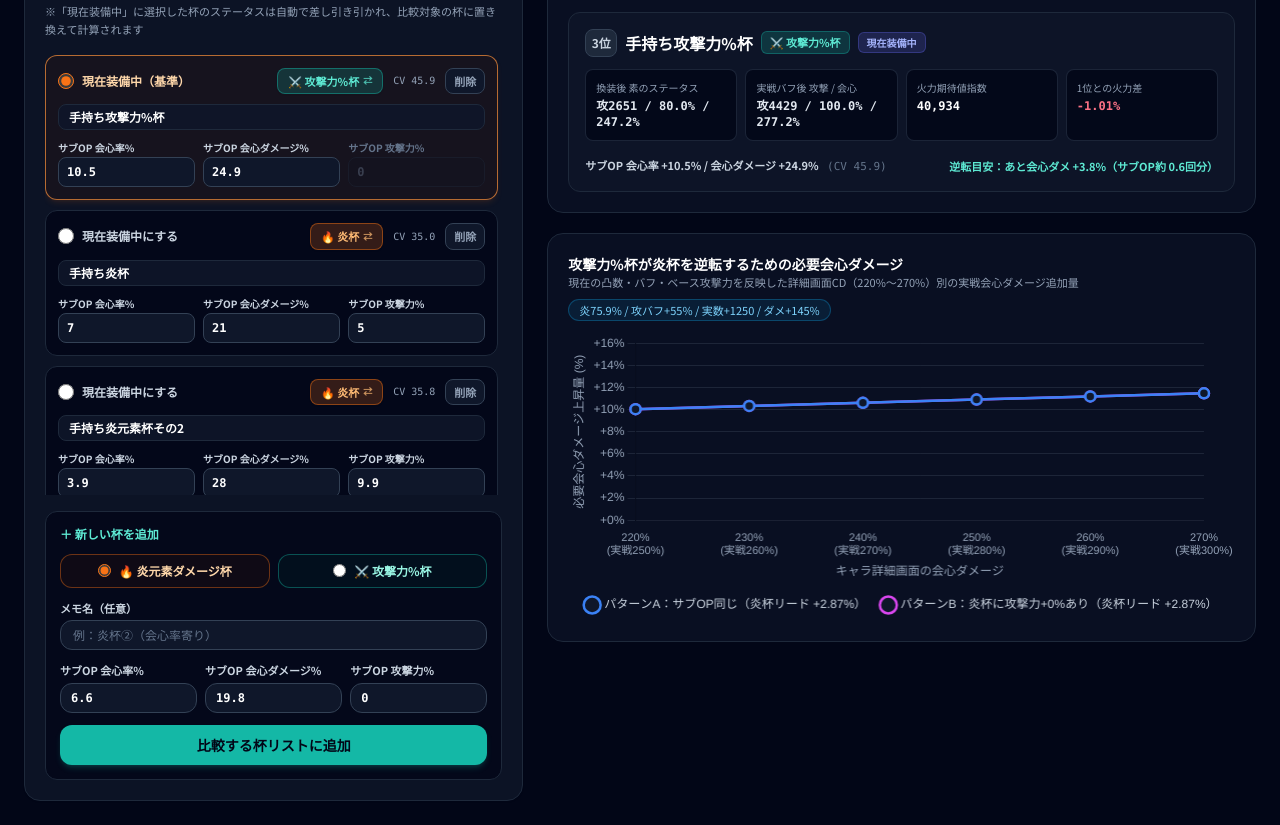
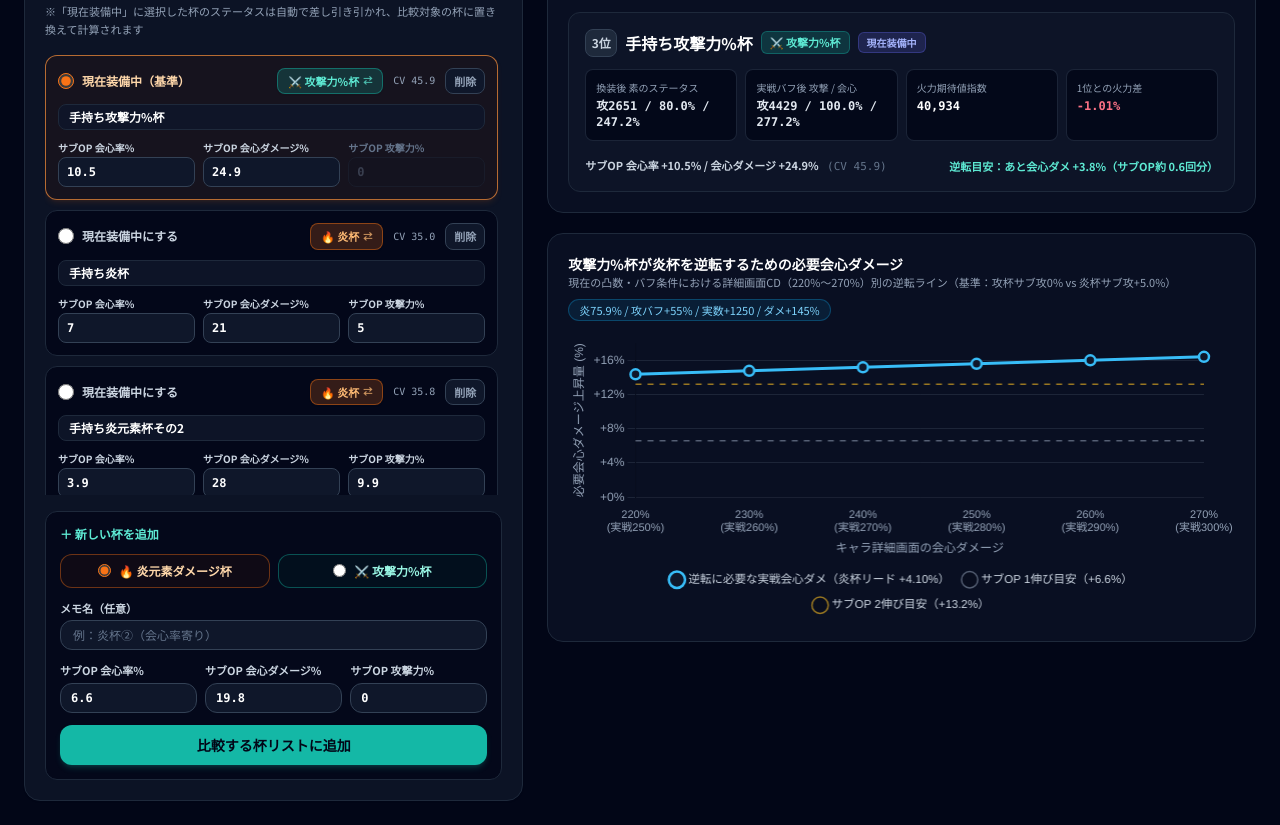
Before and after one commit to disuke1122/my-website, a plain HTML site: page index.html in a window 1280 px wide. Shown: the part 753-1578 px from the top of the page. Drawn offline with nearby package versions, Linux system fonts and the light colour scheme.

Commit message:
Update index.html

```diff
--- a/index.html
+++ b/index.html
@@ -942,7 +942,7 @@
         </div>
         <div id="buildListContainer" class="space-y-3"></div>
       </div>
-    <!-- 逆転目安シミュレーション グラフ -->
+   <!-- 逆転目安シミュレーション グラフ -->
         <div class="rounded-2xl border border-slate-800 bg-slate-900/60 p-4 sm:p-5 space-y-3">
           <div class="flex items-center justify-between flex-wrap gap-2">
             <div>
@@ -950,7 +950,7 @@
                 攻撃力%杯が炎杯を逆転するための必要会心ダメージ
               </h2>
               <p class="text-[11px] text-slate-400">
-                現在の凸数・バフ・ベース攻撃力を反映した詳細画面CD（220%〜270%）別の実戦会心ダメージ追加量
+                現在の凸数・バフ条件における詳細画面CD（220%〜270%）別の逆転ライン（基準：攻杯サブ攻0% vs 炎杯サブ攻+5.0%）
               </p>
             </div>
             <span id="chartEnvBadge" class="text-[11px] text-sky-300 bg-sky-500/10 border border-sky-500/30 px-2.5 py-0.5 rounded-full">
@@ -972,10 +972,9 @@
 (function () {
   let breakEvenChartInstance = null;
 
-  // 凸数ごとの炎元素ダメージ割合（画面表示と整合）
+  // 選択中の凸ボタンから炎ダメージ割合を取得
   function getPyroRatioByConstellation() {
     const bodyText = document.body.innerText || '';
-    // 選択中の凸ボタン（背景色や枠線、aria-pressed等）を優先判定
     const buttons = Array.from(document.querySelectorAll('button'));
     for (const btn of buttons) {
       const txt = btn.innerText || '';
@@ -998,7 +997,6 @@
     return 0.759;
   }
 
-  // 現在のバフ・ステータス・サブOP攻撃力%を取得してグラフを更新
   function syncGobletBreakEvenChart() {
     const canvas = document.getElementById('gobletBreakEvenChart');
     if (!canvas || typeof Chart === 'undefined') return;
@@ -1009,7 +1007,7 @@
     const baseDmgBonus = typeof FIXED_DMG_BONUS !== 'undefined' ? FIXED_DMG_BONUS : 1.45;
     const cdBonus = typeof IN_COMBAT_CD_BONUS !== 'undefined' ? IN_COMBAT_CD_BONUS : 30.0;
 
-    // チェックボックスから追加バフを集計（プルーネ完凸+350、ニコ2凸+300、ニコモチ+26%ダメバフ等）
+    // 選択中のパーティーバフのみ集計
     let extraAtkPct = 0;
     let extraFlatAtk = 0;
     let extraDmgBonus = 0;
@@ -1027,30 +1025,8 @@
       if (dmgMatch) extraDmgBonus += parseFloat(dmgMatch[1]) / 100;
     });
 
-    // 入力欄から現在の攻撃力（全体）を取得（なければ標準値）
-    const numberInputs = Array.from(document.querySelectorAll('input[type="number"]'));
-    let totalAtkInput = 2651;
-    for (const inp of numberInputs) {
-      const val = parseFloat(inp.value);
-      if (!isNaN(val) && val >= 1000) {
-        totalAtkInput = val;
-        break;
-      }
-    }
-
-    // 炎杯に入力されているサブOP攻撃力%を取得（なければ 5% を基準）
-    let subAtkPct = 0.05;
-    const atkSubInputs = numberInputs.filter((inp) => {
-      const v = parseFloat(inp.value);
-      return !isNaN(v) && v >= 0 && v <= 50;
-    });
-    if (atkSubInputs.length >= 3) {
-      const cand = parseFloat(atkSubInputs[2].value);
-      if (!isNaN(cand) && cand >= 0) subAtkPct = cand / 100;
-    }
-
-    // 杯なし素の攻撃力（現在装備中の攻撃力%杯 46.6% 分を差し引いた目安）
-    const noGobletAtk = Math.max(1000, totalAtkInput - baseAtk * 0.466);
+    // 環境モノサシ用の標準杯なし攻撃力（基礎960.844 + 攻撃時計46.6% + 羽311 + 標準サブOP攻撃+50%相当）
+    const standardNoGobletAtk = baseAtk * (1 + 0.466 + 0.50) + 311;
 
     const totalAtkPct = baseAtkPct + extraAtkPct;
     const totalFlatAtk = baseFlatAtk + extraFlatAtk;
@@ -1058,50 +1034,50 @@
     const pyroRatio = getPyroRatioByConstellation();
     const anemoRatio = 1 - pyroRatio;
 
-    // 攻撃力枠の伸び率（攻撃力%杯 ÷ 炎杯）
-    const atkPyro0 = noGobletAtk + baseAtk * totalAtkPct + totalFlatAtk;
-    const atkPyroSub = atkPyro0 + baseAtk * subAtkPct;
-    const atkAtkGoblet = atkPyro0 + baseAtk * 0.466;
+    // 基準比較：攻撃力%杯（サブ攻撃+0%） vs 炎元素ダメージ杯（サブ攻撃+5.0%）
+    const subAtkPct = 0.05;
+    const atkPyroSub = standardNoGobletAtk + baseAtk * totalAtkPct + totalFlatAtk + baseAtk * subAtkPct;
+    const atkAtkGoblet = standardNoGobletAtk + baseAtk * totalAtkPct + totalFlatAtk + baseAtk * 0.466;
 
-    const rAtk0 = atkAtkGoblet / atkPyro0;
     const rAtkSub = atkAtkGoblet / atkPyroSub;
-
-    // ダメバフ枠の伸び率（炎杯 ÷ 攻撃力%杯）
     const rDmg = pyroRatio * ((1 + totalDmgBonus + 0.466) / (1 + totalDmgBonus)) + anemoRatio * 1.0;
 
-    // 炎杯の総合リード率
-    const lead0 = rDmg / rAtk0;
+    // 炎杯の総合リード率（L > 1 なら炎杯優勢）
     const leadSub = rDmg / rAtkSub;
 
     const dispCds = [220, 230, 240, 250, 260, 270];
     const labels = dispCds.map((cd) => [`${cd}%`, `(実戦${cd + cdBonus}%)`]);
 
-    const dataA = dispCds.map((cd) =>
-      Number(((1 + (cd + cdBonus) / 100) * (lead0 - 1) * 100).toFixed(2))
-    );
-    const dataB = dispCds.map((cd) =>
-      Number(((1 + (cd + cdBonus) / 100) * (leadSub - 1) * 100).toFixed(2))
-    );
+    const mainLineData = dispCds.map((cd) => {
+      const raw = (1 + (cd + cdBonus) / 100) * (leadSub - 1) * 100;
+      return Number(Math.max(0, raw).toFixed(2));
+    });
+    const roll1LineData = dispCds.map(() => 6.6);
+    const roll2LineData = dispCds.map(() => 13.2);
 
-    const lead0Pct = ((lead0 - 1) * 100).toFixed(2);
     const leadSubPct = ((leadSub - 1) * 100).toFixed(2);
-    const subPctDisplay = (subAtkPct * 100).toFixed(1).replace(/\.0$/, '');
+    const isAlreadyFavoredByAtk = leadSub <= 1.0;
 
-    const labelA = `パターンA：サブOP同じ（炎杯リード ${lead0 >= 1 ? '+' : ''}${lead0Pct}%）`;
-    const labelB = `パターンB：炎杯に攻撃力+${subPctDisplay}%あり（炎杯リード ${leadSub >= 1 ? '+' : ''}${leadSubPct}%）`;
+    const mainLabel = isAlreadyFavoredByAtk
+      ? `逆転必要会心ダメ（現在：攻撃力%杯が有利・逆転不要）`
+      : `逆転に必要な実戦会心ダメ（炎杯リード +${leadSubPct}%）`;
 
     const badge = document.getElementById('chartEnvBadge');
     if (badge) {
-      badge.textContent = `炎${(pyroRatio * 100).toFixed(1)}% / 攻バフ+${Math.round(totalAtkPct * 100)}% / 実数+${totalFlatAtk} / ダメ+${Math.round(totalDmgBonus * 100)}%`;
+      if (isAlreadyFavoredByAtk) {
+        badge.textContent = `現在のバフ条件では攻撃力%杯が有利（逆転不要）`;
+      } else {
+        badge.textContent = `炎${(pyroRatio * 100).toFixed(1)}% / 攻バフ+${Math.round(totalAtkPct * 100)}% / 実数+${totalFlatAtk} / ダメ+${Math.round(totalDmgBonus * 100)}%`;
+      }
     }
 
     const ctx = canvas.getContext('2d');
     if (breakEvenChartInstance) {
       breakEvenChartInstance.data.labels = labels;
-      breakEvenChartInstance.data.datasets[0].label = labelA;
-      breakEvenChartInstance.data.datasets[0].data = dataA;
-      breakEvenChartInstance.data.datasets[1].label = labelB;
-      breakEvenChartInstance.data.datasets[1].data = dataB;
+      breakEvenChartInstance.data.datasets[0].label = mainLabel;
+      breakEvenChartInstance.data.datasets[0].data = mainLineData;
+      breakEvenChartInstance.data.datasets[1].data = roll1LineData;
+      breakEvenChartInstance.data.datasets[2].data = roll2LineData;
       breakEvenChartInstance.update();
       return;
     }
@@ -1112,26 +1088,35 @@
         labels,
         datasets: [
           {
-            label: labelA,
-            data: dataA,
-            borderColor: '#3b82f6',
+            label: mainLabel,
+            data: mainLineData,
+            borderColor: '#38bdf8',
             backgroundColor: '#0f172a',
-            borderWidth: 2.5,
+            borderWidth: 3,
             pointRadius: 5,
             pointHoverRadius: 7,
             pointBorderWidth: 2.5,
             tension: 0
           },
           {
-            label: labelB,
-            data: dataB,
-            borderColor: '#d946ef',
-            backgroundColor: '#0f172a',
-            borderWidth: 2.5,
-            pointRadius: 5,
-            pointHoverRadius: 7,
-            pointBorderWidth: 2.5,
-            tension: 0
+            label: 'サブOP 1伸び目安（+6.6%）',
+            data: roll1LineData,
+            borderColor: 'rgba(148, 163, 184, 0.55)',
+            borderWidth: 1.5,
+            borderDash: [6, 6],
+            pointRadius: 0,
+            pointHoverRadius: 0,
+            fill: false
+          },
+          {
+            label: 'サブOP 2伸び目安（+13.2%）',
+            data: roll2LineData,
+            borderColor: 'rgba(251, 191, 36, 0.6)',
+            borderWidth: 1.5,
+            borderDash: [6, 6],
+            pointRadius: 0,
+            pointHoverRadius: 0,
+            fill: false
           }
         ]
       },
@@ -1142,7 +1127,7 @@
         plugins: {
           legend: {
             position: 'bottom',
-            labels: { color: '#cbd5e1', usePointStyle: true, padding: 16, font: { size: 12 } }
+            labels: { color: '#cbd5e1', usePointStyle: true, padding: 14, font: { size: 11.5 } }
           },
           tooltip: {
             backgroundColor: '#0f172a',
@@ -1152,10 +1137,15 @@
             bodyColor: '#e2e8f0',
             callbacks: {
               label: (context) => {
-                const val = context.parsed.y;
-                const rolls = (val / 6.6).toFixed(2);
-                const sign = val >= 0 ? '+' : '';
-                return ` ${context.dataset.label.split('（')[0]}: ${sign}${val.toFixed(2)}%（約 ${rolls} 伸び）`;
+                if (context.datasetIndex === 0) {
+                  if (isAlreadyFavoredByAtk) {
+                    return ' 現在の条件では攻撃力%杯がすでに上回っています（逆転不要）';
+                  }
+                  const val = context.parsed.y;
+                  const rolls = (val / 6.6).toFixed(2);
+                  return ` 逆転に必要な実戦会心ダメ: +${val.toFixed(2)}%（サブOP 約 ${rolls} 伸び分）`;
+                }
+                return ` ${context.dataset.label}`;
               }
             }
           }
@@ -1167,12 +1157,12 @@
             title: { display: true, text: 'キャラ詳細画面の会心ダメージ', color: '#94a3b8', font: { size: 12 } }
           },
           y: {
-            suggestedMin: 0,
-            suggestedMax: 15,
+            min: 0,
+            suggestedMax: 16,
             grid: { color: 'rgba(148, 163, 184, 0.15)' },
             ticks: {
               color: '#94a3b8',
-              callback: (v) => `${v >= 0 ? '+' : ''}${v}%`
+              callback: (v) => `+${v}%`
             },
             title: { display: true, text: '必要会心ダメージ上昇量 (%)', color: '#94a3b8', font: { size: 12 } }
           }
```
